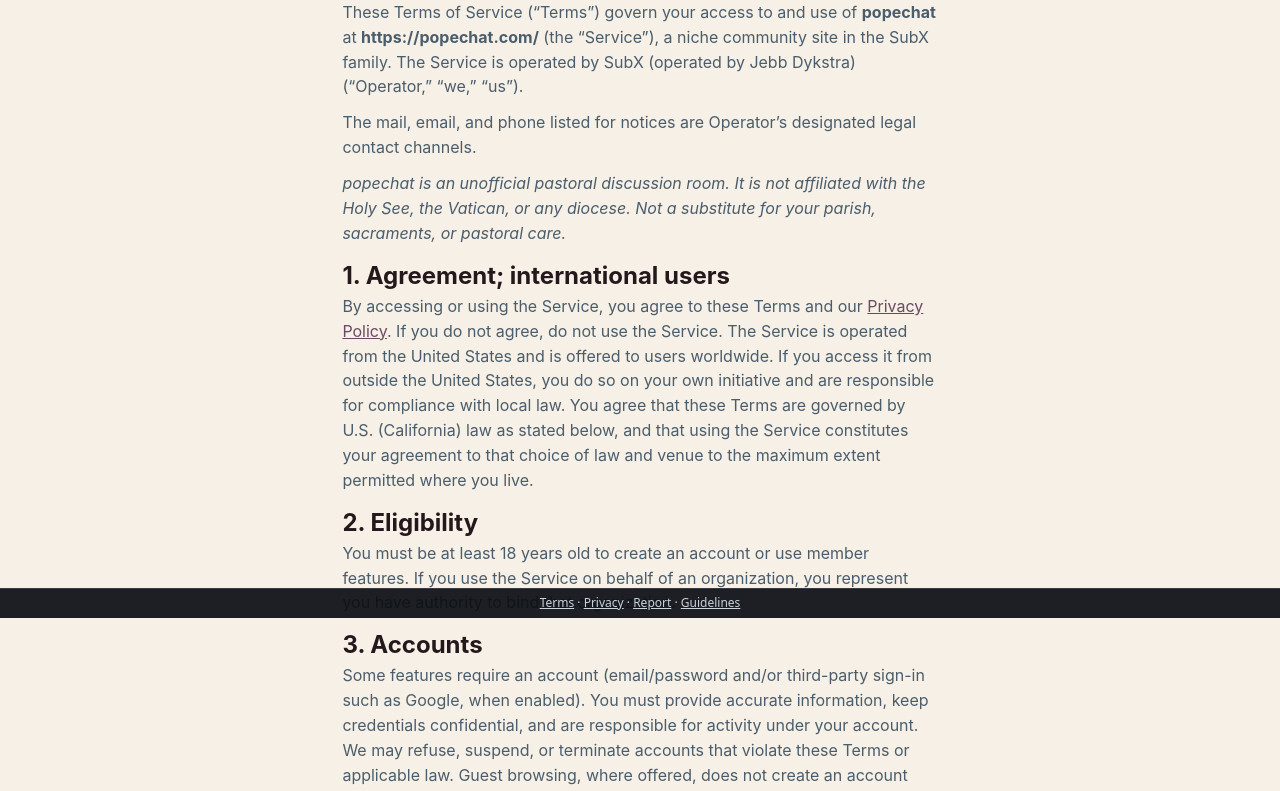
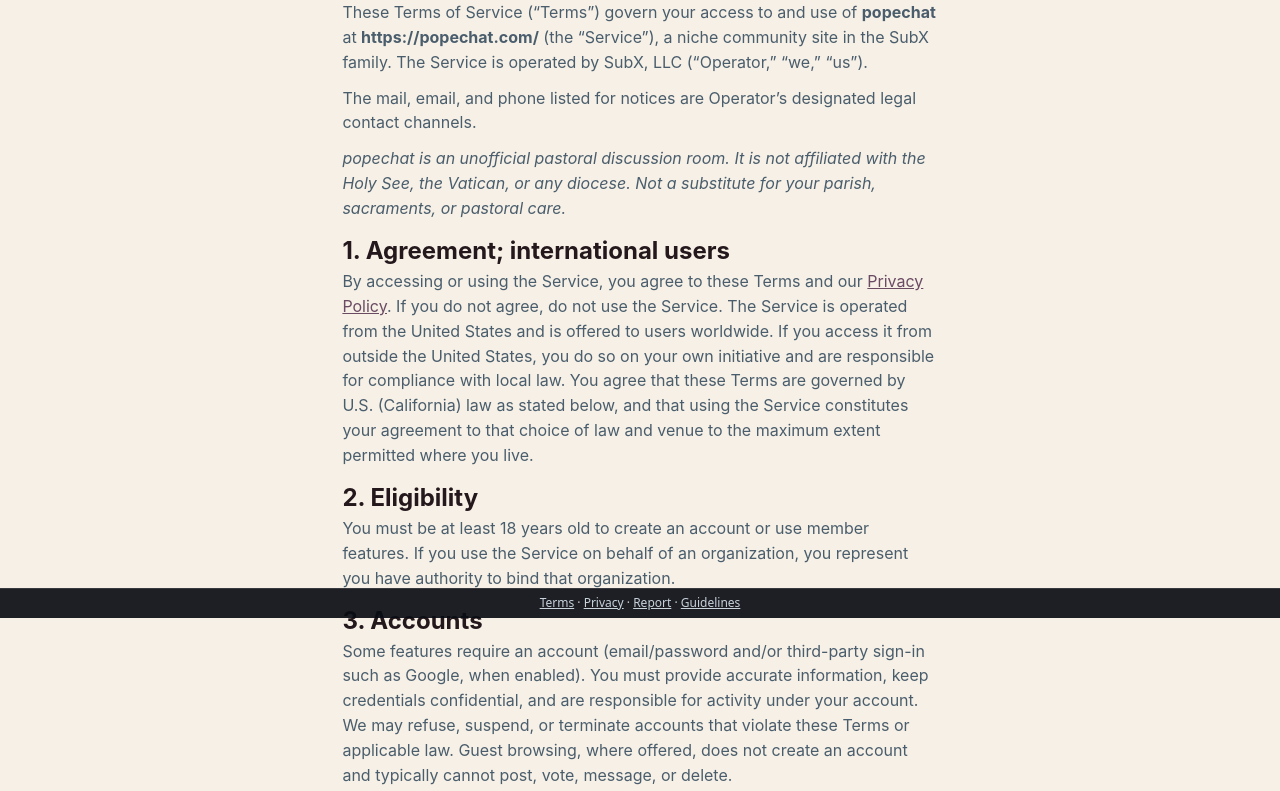
Before and after one commit to jebbdykstra99/popechat, a plain HTML site: page terms.html in a window 1280 px wide. Shown: the part 182-973 px from the top of the page. Drawn offline with Linux system fonts and the light colour scheme.

```diff
--- a/terms.html
+++ b/terms.html
@@ -12,7 +12,7 @@
   <article class="legal-doc">
     <p class="legal-kicker">Effective September 25, 2026 · Governing law: State of California, United States of America</p>
     <h1>Terms of Service</h1>
-    <p>These Terms of Service (“Terms”) govern your access to and use of <strong>popechat</strong> at <strong>https://popechat.com/</strong> (the “Service”), a niche community site in the SubX family. The Service is operated by SubX (operated by Jebb Dykstra) (“Operator,” “we,” “us”).</p>
+    <p>These Terms of Service (“Terms”) govern your access to and use of <strong>popechat</strong> at <strong>https://popechat.com/</strong> (the “Service”), a niche community site in the SubX family. The Service is operated by SubX, LLC (“Operator,” “we,” “us”).</p>
     <p>The mail, email, and phone listed for notices are Operator’s designated legal contact channels.</p>
     <p><em>popechat is an unofficial pastoral discussion room. It is not affiliated with the Holy See, the Vatican, or any diocese. Not a substitute for your parish, sacraments, or pastoral care.</em></p>
 
@@ -76,7 +76,7 @@
     <p>We may update these Terms by posting a new version on this page and updating the effective date. Continued use after the effective date constitutes acceptance of the updated Terms, except where applicable law requires additional consent.</p>
 
     <h2>16. Contact</h2>
-    <p>SubX (operated by Jebb Dykstra)<br>
+    <p>SubX, LLC<br>
     The mail, email, and phone listed for notices are Operator’s designated legal contact channels.<br>
     Mail: 3019 Ocean Park Boulevard, #193, Santa Monica, CA 90405, USA<br>
     Email: <a data-takedown href="mailto:takedown@subx.it">takedown@subx.it</a><br>
```
Also changed, not shown: guidelines.html (+1 -1 lines), privacy.html (+2 -2 lines), report.html (+1 -1 lines).
